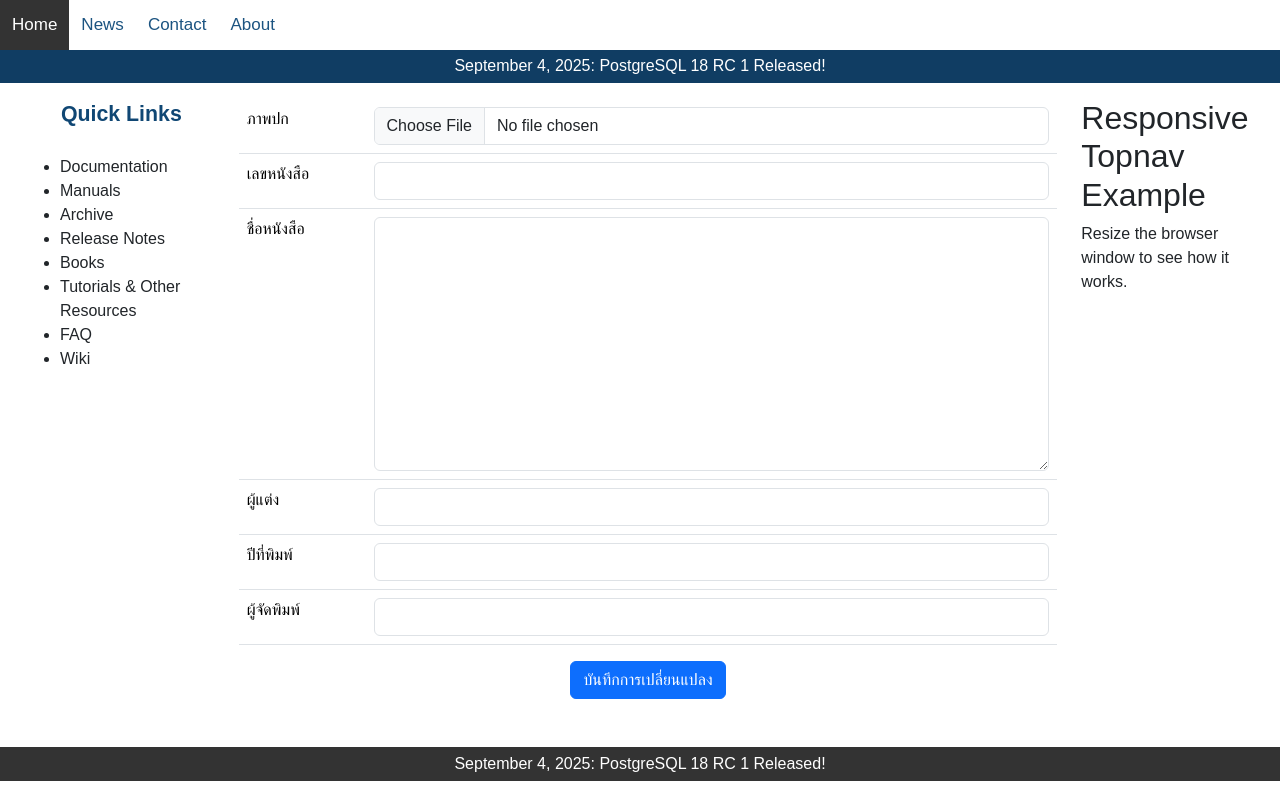
After one commit to Punvarat2534/django_demo, a Django app: page /books/create in a window 1280 px wide. The commit adds this page. Run offline with Django 5.2, Linux system fonts and the light colour scheme.

Commit message:
'myccom'

```diff
--- a/diis/diis/urls.py
+++ b/diis/diis/urls.py
@@ -4,9 +4,9 @@ from lrc import views as lrc
 
 urlpatterns = [
     path('',  lrc.show, name='show'),
-    path('/books/detail/<int:id>', lrc.detail, name='detail'),
+    path('show',  lrc.show, name='show'),
+    path('books/detail/<int:id>', lrc.detail, name='detail'),
+    path('books/create', lrc.create, name='create'),
 
-    #path('/',  lrc.members, name='members'),
-    #path('members/', lrc.members, name='members'),
-    path('admin/', admin.site.urls),
+
 ]
--- /dev/null
+++ b/diis/lrc/forms.py
@@ -0,0 +1,37 @@
+from django import forms
+from .models import book_detail
+from datetime import date
+
+class BookForm(forms.ModelForm):
+    class Meta:
+        model = book_detail
+        fields = ['isbn', 'title', 'author', 'year', 'publisher', 'image_s', 'image_m','image_l']
+        id = forms.CharField(label='books_id', max_length=100)
+        image_s = forms.FileField()
+        widgets = {
+            'isbn': forms.TextInput(attrs={
+                'class': 'form-control','required': True
+            }),
+            'title': forms.Textarea(attrs={
+                'class': 'form-control','required': True
+            }),
+             'author': forms.TextInput(attrs={
+                'class': 'form-control','required': True
+            }),
+            'year': forms.TextInput(attrs={
+                'class': 'form-control','required': True
+            }),
+            'publisher': forms.TextInput(attrs={
+                'class': 'form-control','required': True
+            }),
+        }
+
+
+        #isbn = forms.CharField(widget=forms.TextInput(attrs={'class':'form-control'}))
+        #isbn = forms.CharField(widget=forms.TextInput(attrs={"class":"form-control"}))
+
+        #title = forms.CharField(widget=forms.TextInput(attrs={'class':'form-control'}))
+        #author = forms.CharField(widget=forms.TextInput(attrs={'class':'form-control'}))
+        #year = forms.CharField(widget=forms.TextInput(attrs={'class':'form-control'}))
+        #publisher = forms.CharField(widget=forms.TextInput(attrs={'class':'form-control'}))
+        #image_s = forms.ImageField()
--- /dev/null
+++ b/diis/lrc/templates/create.html
@@ -0,0 +1,53 @@
+
+{% extends "layouts.html" %}
+{% block title %}Home{% endblock %}
+{% block content %}
+<style>
+    .myfieldclass{
+        width:100%;
+        border:1px solid gray;
+    }
+</style>
+<div class="col col-md-8 col-sm-12">
+
+<form method="POST" style="width:100%;" action="{% url 'create' %}"  enctype="multipart/form-data">
+{% csrf_token %}
+
+{{ form.non_field_errors}}
+
+    <table class="table">
+        <tr>
+            <td>ภาพปก</td>
+            <td> <input type="file" class="form-control" name="image_s">
+            </td>
+        </tr>
+        <tr>
+            <td>เลขหนังสือ</td>
+            <td>
+                {{form.isbn}}
+            </td>
+        </tr>
+        <tr>
+            <td>ชื่อหนังสือ</td>
+            <td>{{form.title}}</td>
+        </tr>
+        <tr>
+            <td>ผู้แต่ง</td>
+            <td>{{form.author}}</td>
+        </tr>
+        <tr>
+            <td>ปีที่พิมพ์</td>
+            <td>{{form.year}}</td>
+        </tr>
+        <tr>
+            <td>ผู้จัดพิมพ์</td>
+            <td>{{form.publisher}}</td>
+        </tr>
+    </table>
+    <center>
+    <button type="submit" class="btn btn-primary">บันทึกการเปลี่ยนแปลง</button>
+    </center>
+    <br><br>
+</form>
+</div>
+ {% endblock %}
--- a/diis/lrc/templates/index.html
+++ b/diis/lrc/templates/index.html
@@ -5,6 +5,8 @@
 
   <div class="col col-md-8 col-sm-12">
   <span style="color:#840032;font-size:16pt;"><b> <i class="fa fa-bookmark"></i> Manuals</b></span>
+  <br>
+  <a class="btn btn-primary" href="{% url 'create' %}" style="float:right;">เพิ่มหนังสือ</a>
   <br><br>
   <table class="table">
     <tr style="border:1px solid #aaa;">
--- a/diis/lrc/views.py
+++ b/diis/lrc/views.py
@@ -5,6 +5,9 @@ from django.views.generic import ListView, DetailView
 from django.contrib.postgres.search import SearchVector
 from datetime import date
 from .models import book_detail as book_detail
+from .forms import BookForm
+from django.conf import settings
+from django.core.files.storage import FileSystemStorage
 
 def show(request):
 
@@ -18,3 +21,23 @@ def show(request):
 def detail(request, id):
     books = book_detail.objects.get(pk=id)
     return render(request,"edit.html",{'books':books})
+
+def create(request):
+    if request.method == "POST":
+        form = BookForm(request.POST, request.FILES)
+        if form.is_valid():
+            try:
+                handle_uploaded_file(request.FILES["image_s"])
+                form.image_s = "localhost"
+                form.save()
+                return redirect('/')
+            except:
+                pass
+    else:
+        form = BookForm()
+    return render(request,'create.html',{'form':form})
+
+def handle_uploaded_file(f):
+    with open('lrc/uploads/'+f.name, 'wb+') as destination:
+        for chunk in f.chunks():
+            destination.write(chunk)
```
Also changed, not shown: diis/lrc/uploads/1234667y.jpg (added), diis/lrc/uploads/55552.jpg (added), diis/lrc/uploads/8888000000.jpg (added), diis/lrc/uploads/9000001.jpg (added), diis/lrc/uploads/uuu.jpg (added).
